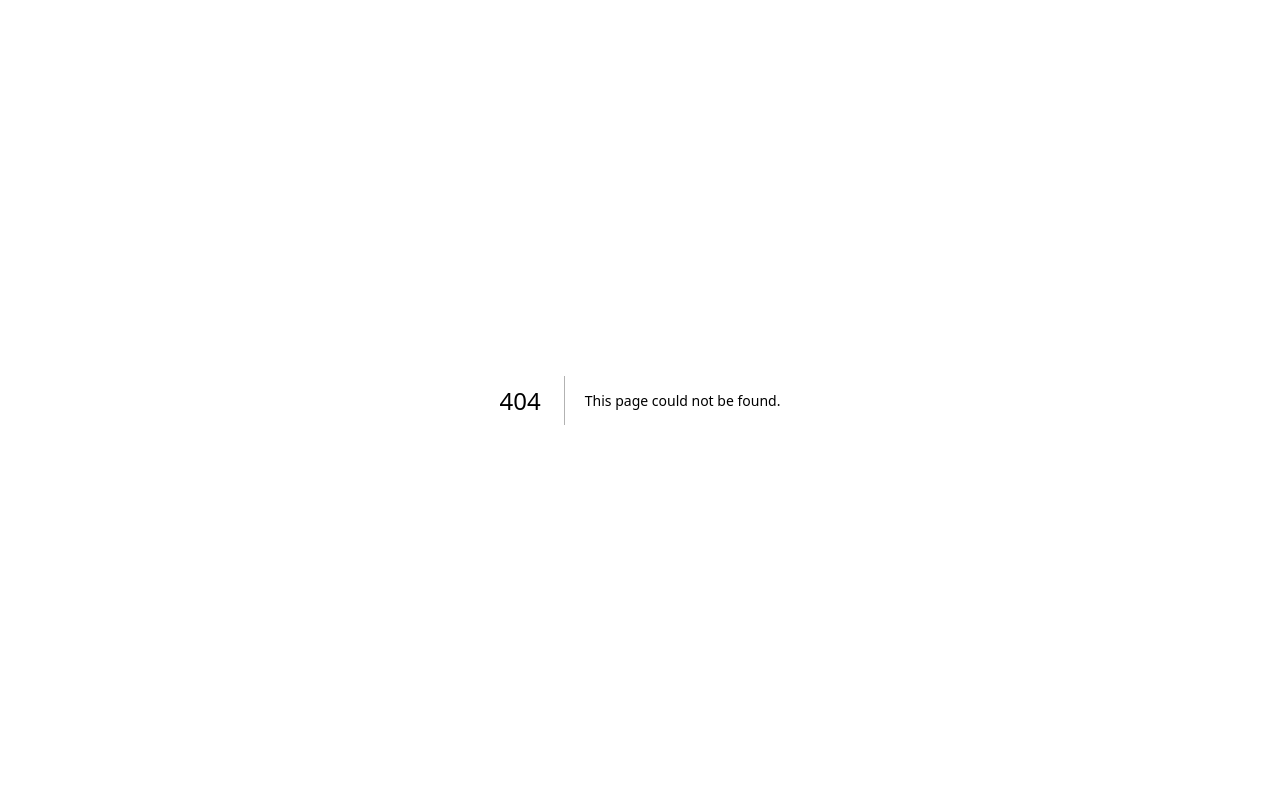
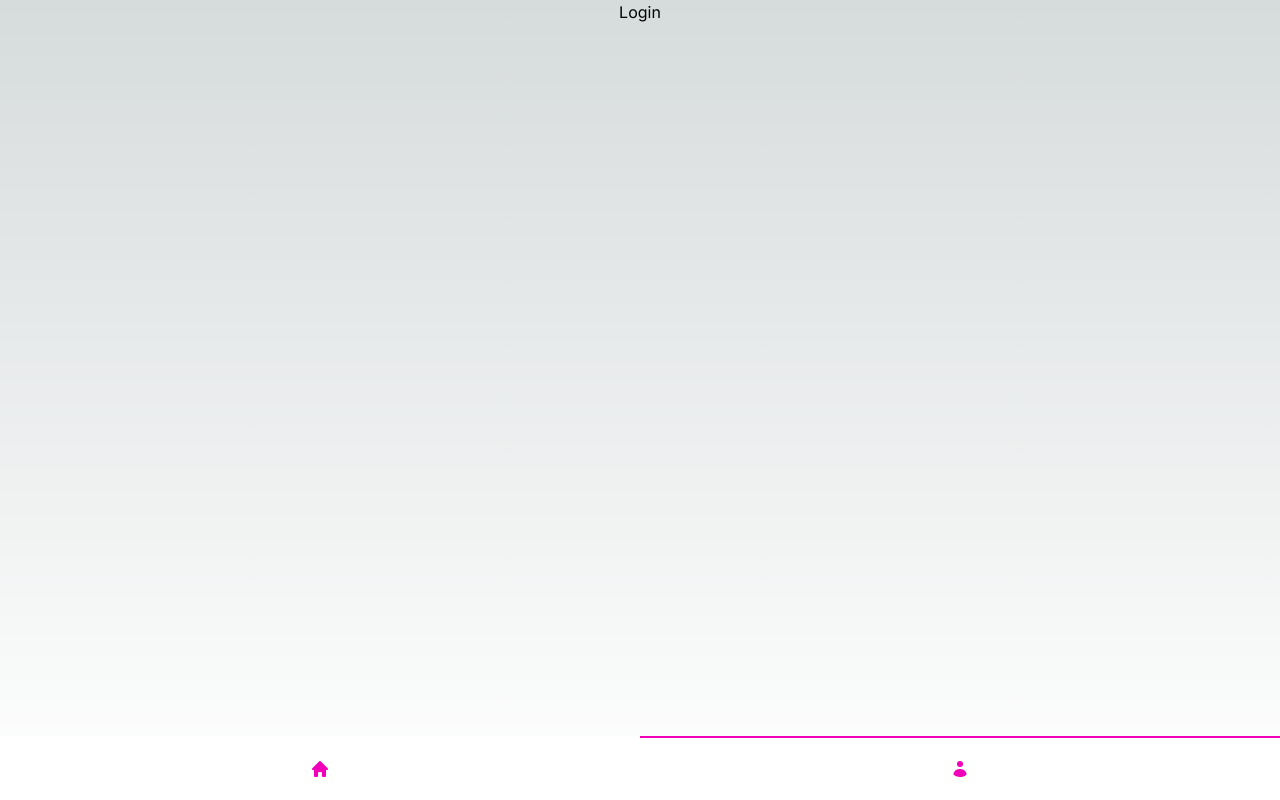
Before and after one commit to zestlee1106/hana-market-fe, a Next.js app: page /user/login in a window 1280 px wide. Before the commit this address had no page. Built offline with nearby package versions, Linux system fonts and the light colour scheme.

Commit message:
[feat] 하단 Nav 추가

```diff
--- /dev/null
+++ b/app/components/Nav.tsx
@@ -0,0 +1,37 @@
+"use client";
+
+import { HomeIcon, UserIcon } from "@heroicons/react/20/solid";
+import { usePathname, useRouter } from "next/navigation";
+import React from "react";
+
+function Nav() {
+  const pathname = usePathname();
+  const router = useRouter();
+
+  const handleClick = (param: string) => {
+    if (param === "home") {
+      router.push("/");
+    } else if (param === "login") {
+      router.push("/user/login");
+    }
+  };
+
+  return (
+    <div className="btm-nav">
+      <button
+        className={`text-secondary ${pathname === "/" && "active"}`}
+        onClick={() => handleClick("home")}
+      >
+        <HomeIcon className="h-5 w-5" />
+      </button>
+      <button
+        className={`text-secondary ${pathname.includes("user") && "active"}`}
+        onClick={() => handleClick("login")}
+      >
+        <UserIcon className="h-5 w-5" />
+      </button>
+    </div>
+  );
+}
+
+export default Nav;
--- a/app/layout.tsx
+++ b/app/layout.tsx
@@ -3,6 +3,7 @@ import type { Metadata } from "next";
 import { Inter } from "next/font/google";
 import { Providers } from "./store/providers";
 import ModalContainer from "./components/ModalContainer";
+import Nav from "./components/Nav";
 
 const inter = Inter({ subsets: ["latin"] });
 
@@ -23,6 +24,7 @@ export default function RootLayout({
           className={`${inter.className} min-h-[100vh] flex justify-center`}
         >
           {children}
+          <Nav />
         </body>
         <ModalContainer />
       </html>
--- a/app/page.tsx
+++ b/app/page.tsx
@@ -14,6 +14,7 @@ import {
 } from "./services/goods";
 import { useRouter, useSearchParams } from "next/navigation";
 import useModal from "./hooks/modal";
+import Nav from "./components/Nav";
 
 export default function Home() {
   const [products, setProducts] = useState<GoodsContent[]>([]);
--- /dev/null
+++ b/app/user/login/page.tsx
@@ -0,0 +1,7 @@
+import React from "react";
+
+function Login() {
+  return <div>Login</div>;
+}
+
+export default Login;
```
